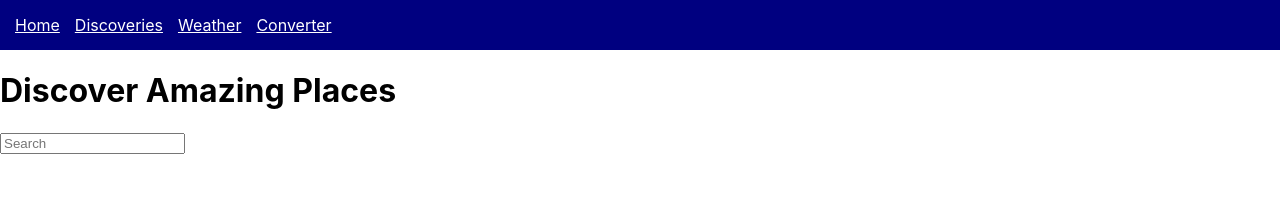
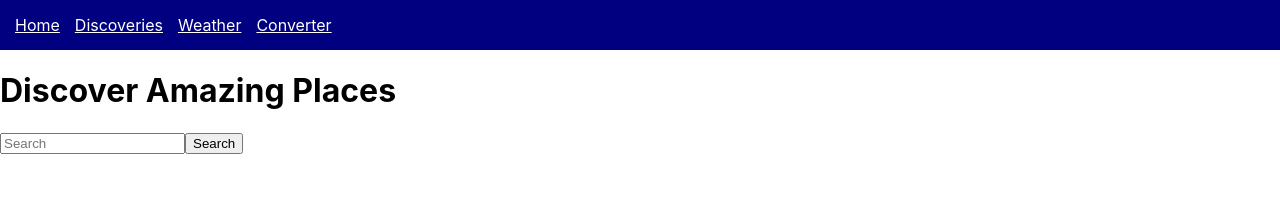
Before and after one commit to JohnJhedrickTarronas1/Project-for-finals, a React (Create React App) app in the folder new-project-samples/: page /discoveries in a window 1280 px wide. Shown: the top 223 px of the page. Built offline with nearby package versions, Linux system fonts and the light colour scheme.

Commit message:
Update Discoveries.js

```diff
--- a/new-project-samples/src/Components/Discoveries.js
+++ b/new-project-samples/src/Components/Discoveries.js
@@ -1,4 +1,4 @@
-import React, { use, useState } from "react";
+import React, { useState } from "react";
 
 function Discoveries() {
   const [search, setSearch]= useState("");
@@ -16,6 +16,7 @@ function Discoveries() {
       value={search}
       onChange={(e)=> setSearch(e.target.value)}
       />
+      <button type="submit">Search</button>
     </form>
   </div>
 
```
